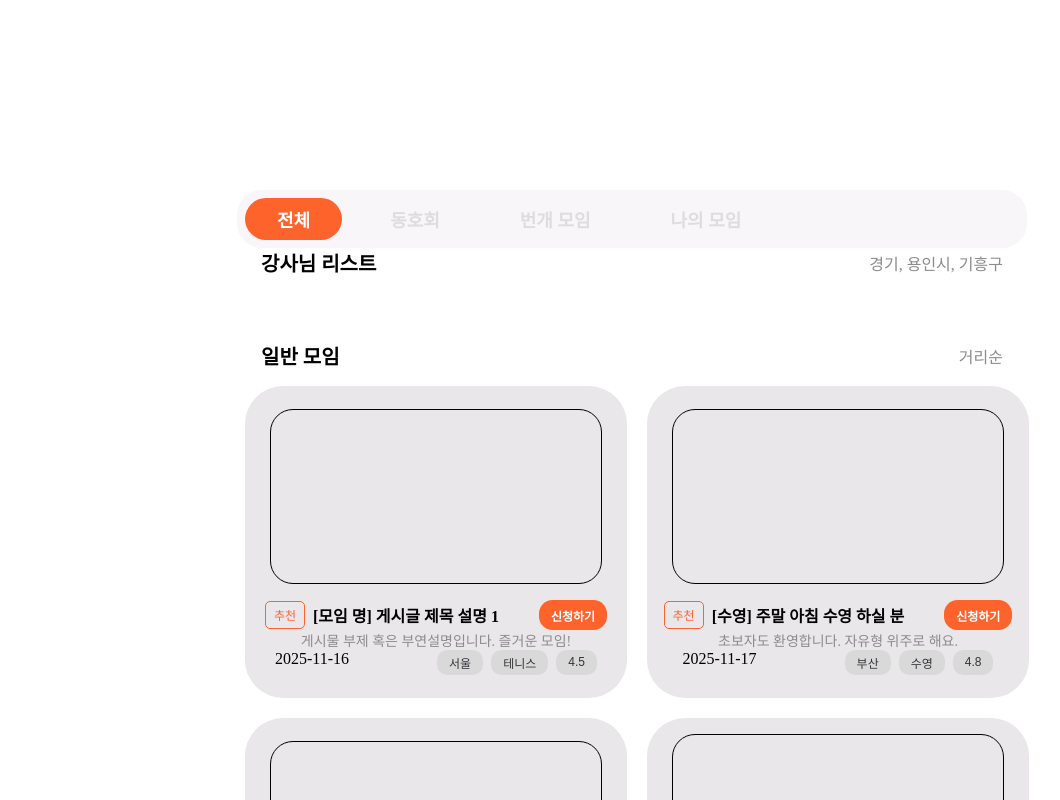
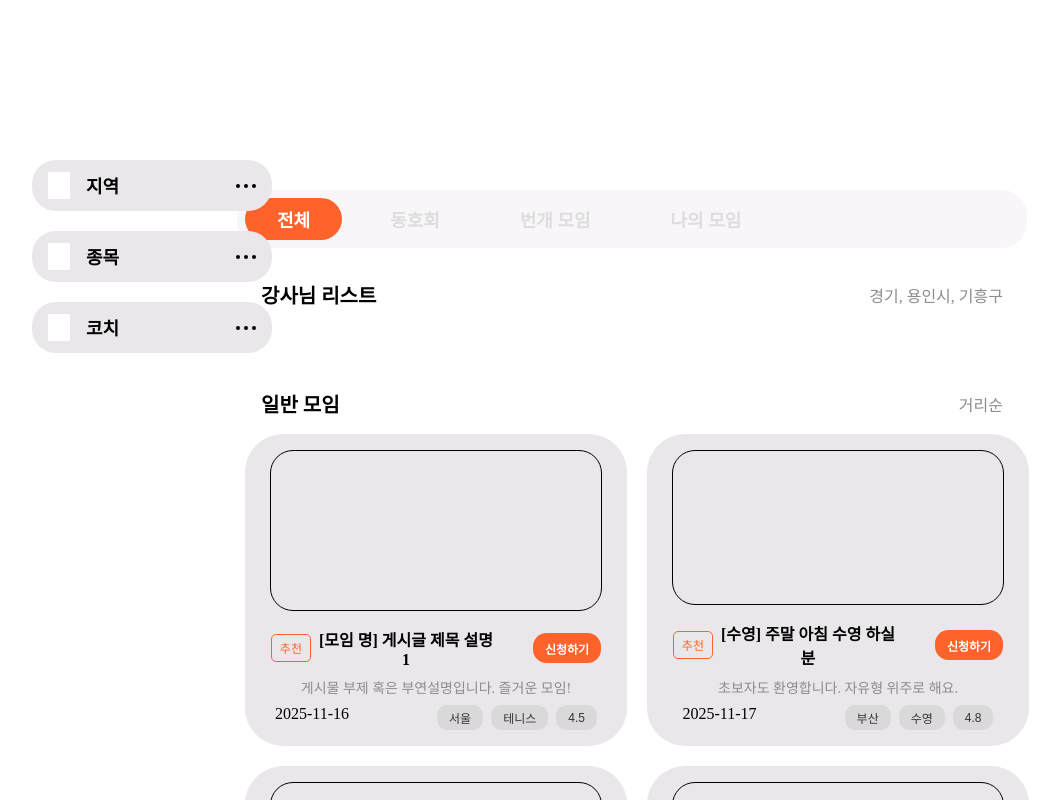
Before and after one commit to YeonWoojuice/sfit-frontend, a React (Vite) app: page / in a window 1280 px wide. Shown: the top 800 px of the page, without its empty margins (8-1068 px from the left). Built offline with nearby package versions, Linux system fonts and the light colour scheme.

Commit message:
refactor tab & filter
탭 요소 리팩터링
필터 드랍다운 메뉴 리팩터링

```diff
--- /dev/null
+++ b/src/componets/main/FilterMenu.jsx
@@ -0,0 +1,25 @@
+import styles from "../../styles/main/FilterMenu.module.css";
+import FilterSelect from "./FilterSelect";
+
+function FilterMenu({ filter, onClick }) {
+  const filters = [
+    { label: "지역", key: "regions" },
+    { label: "종목", key: "sports" },
+    { label: "코치", key: "coach" },
+  ];
+  return (
+    <div className={styles.menus}>
+      {filters.map((item) => (
+        <FilterSelect
+          key={item.key}
+          label={item.label}
+          filter={filter}
+          filterkey={item.key}
+          onClick={onClick}
+        />
+      ))}
+    </div>
+  );
+}
+
+export default FilterMenu;
--- /dev/null
+++ b/src/componets/main/FilterSelect.jsx
@@ -0,0 +1,72 @@
+import { useState } from "react";
+import styles from "../../styles/main/FilterSelect.module.css";
+
+function FilterSelect({ label, filter, filterkey, onClick }) {
+  const mockOptions = {
+    regions: [
+      "서울",
+      "경기",
+      "인천",
+      "부산",
+      "대구",
+      "광주",
+      "대전",
+      "울산",
+      "경북",
+      "충북",
+      "충남",
+    ],
+    sports: ["야구", "축구", "골프", "수영"],
+  };
+
+  const [open, setOpen] = useState(false);
+
+  return (
+    <div className={styles.container}>
+      <div
+        className={`${styles.filterBox} ${open ? styles.active : ""}`}
+        onClick={() => {
+          if (filterkey === "coach") {
+            onClick("coach", true);
+            setOpen(!open);
+            return;
+          }
+          setOpen(!open);
+        }}
+      >
+        <div className={styles.left}>
+          <div className={styles.icon}></div>
+          <p className={styles.label}>{label}</p>
+        </div>
+        <div className={styles.menuBtn}>
+          <div className={styles.circle}></div>
+          <div className={styles.circle}></div>
+          <div className={styles.circle}></div>
+        </div>
+      </div>
+      {open && (
+        <div className={styles.options}>
+          {(mockOptions[filterkey] ?? []).map((item) => (
+            <div className={styles.optionBox} key={item}>
+              <div
+                className={`${styles.check} ${
+                  filter[filterkey] === item ? styles.select : ""
+                }`}
+              ></div>
+              <div
+                className={styles.option}
+                onClick={() => {
+                  onClick(filterkey, item);
+                }}
+              >
+                {item}
+              </div>
+            </div>
+          ))}
+        </div>
+      )}
+    </div>
+  );
+}
+
+export default FilterSelect;
--- a/src/componets/main/Tab.jsx
+++ b/src/componets/main/Tab.jsx
@@ -1,12 +1,23 @@
+import { useState } from "react";
 import styles from "../../styles/main/Tab.module.css";
 
 function Tab() {
+  const tabs = ["전체", "동호회", "번개 모임", "나의 모임"];
+  const [active, setActive] = useState("전체");
+
   return (
     <div className={styles.container}>
-      <div className={`${styles.tabBtn} ${styles.active}`}>전체</div>
-      <div className={styles.tabBtn}>동호회</div>
-      <div className={styles.tabBtn}>번개 모임</div>
-      <div className={styles.tabBtn}>나의 모임</div>
+      {tabs.map((tab) => (
+        <div
+          key={tab}
+          className={`${styles.tabBtn} ${tab === active ? styles.active : ""}`}
+          onClick={() => {
+            setActive(tab);
+          }}
+        >
+          {tab}
+        </div>
+      ))}
     </div>
   );
 }
--- a/src/pages/MainPage.jsx
+++ b/src/pages/MainPage.jsx
@@ -1,6 +1,8 @@
 import styles from "../styles/main/MainPage.module.css";
 import Tab from "../componets/main/Tab";
 import MeetingCard from "../componets/gathering/MeetingCard";
+import FilterMenu from "../componets/main/FilterMenu";
+import { useState } from "react";
 
 function MainPage() {
   const mockMeetingData = [
@@ -60,15 +62,27 @@ function MainPage() {
     },
   ];
 
+  const [filter, setFilter] = useState({
+    regions: "",
+    sports: "",
+    coach: false,
+  });
+
+  const handleFilter = (key, value) => {
+    setFilter((prev) => ({ ...prev, [key]: prev[key] === value ? "" : value }));
+  };
+
   return (
     <div className={styles.container}>
       <div className={styles.header}></div>
+      <FilterMenu filter={filter} onClick={handleFilter} />
       <Tab />
       <div className={styles.insturctorSection}>
         <div className={styles.sectionHeader}>
           <h1 className={styles.sectionTitle}>강사님 리스트</h1>
           <p className={styles.sort}>경기, 용인시, 기흥구</p>
         </div>
+        <div className={styles.cardSection}></div>
       </div>
       <section className={styles.meetingSection}>
         <div className={styles.sectionHeader}>
@@ -80,6 +94,11 @@ function MainPage() {
             <MeetingCard key={meeting.id} meeting={meeting} />
           ))}
         </div>
+        <div className={styles.bottom}>
+          <div className={styles.prev}></div>
+
+          <div className={styles.next}></div>
+        </div>
       </section>
     </div>
   );
--- a/src/styles/gathering/MeetingCard.module.css
+++ b/src/styles/gathering/MeetingCard.module.css
@@ -53,6 +53,8 @@
 }
 
 .name {
+  max-width: 174px;
+
   font-weight: 700;
   font-size: 16px;
 
@@ -60,6 +62,8 @@
 }
 
 .content {
+  margin-top: 0.5rem;
+
   font-weight: 500;
   font-size: 14px;
 
@@ -79,6 +83,8 @@
 }
 
 .bottomBox {
+  margin-top: 0.5rem;
+
   display: flex;
   gap: 5.5rem;
 }
--- /dev/null
+++ b/src/styles/main/FilterMenu.module.css
@@ -0,0 +1,9 @@
+.menus {
+  position: fixed;
+  top: 160px;
+  left: 40px;
+
+  display: flex;
+  flex-direction: column;
+  gap: 1.25rem;
+}
--- /dev/null
+++ b/src/styles/main/FilterSelect.module.css
@@ -0,0 +1,97 @@
+.filterBox {
+  width: 208px;
+
+  padding: 0.75rem 1rem;
+
+  display: flex;
+  justify-content: space-between;
+  align-items: center;
+
+  border-radius: 24px;
+
+  background: #e9e7e9;
+
+  font-weight: 700;
+  font-size: 18px;
+
+  color: #000;
+
+  cursor: pointer;
+  transition: background-color 0.25s ease, color 0.25s ease;
+}
+
+.filterBox.active {
+  background: #ff632c;
+
+  color: #fff;
+}
+
+.filterBox.active .circle {
+  background: #fff;
+}
+
+.left {
+  display: flex;
+}
+
+.icon {
+  width: 22px;
+  height: 27px;
+
+  background: #fff;
+}
+
+.label {
+  margin-left: 1rem;
+}
+
+.menuBtn {
+  display: flex;
+  gap: 0.25rem;
+}
+
+.circle {
+  width: 4px;
+  height: 4px;
+
+  border-radius: 50%;
+  background: #000;
+}
+
+.options {
+  margin-top: 0.5rem;
+
+  display: flex;
+  flex-direction: column;
+  gap: 0.25rem;
+}
+
+.optionBox {
+  display: flex;
+  align-items: center;
+  gap: 1rem;
+}
+
+.check {
+  width: 12px;
+  height: 12px;
+
+  margin-top: 0.5rem;
+  margin-left: 1.25rem;
+
+  border-radius: 50%;
+  border: 3px solid #ff632c;
+}
+
+.check.select {
+  background: #ff632c;
+}
+
+.option {
+  font-weight: 500;
+  font-size: 16px;
+
+  color: #8d8b8d;
+
+  cursor: pointer;
+}
--- a/src/styles/main/MainPage.module.css
+++ b/src/styles/main/MainPage.module.css
@@ -12,6 +12,8 @@
 .insturctorSection,
 .meetingSection {
   width: 774px;
+
+  margin-top: 2rem;
 }
 
 .meetingSection {
```
